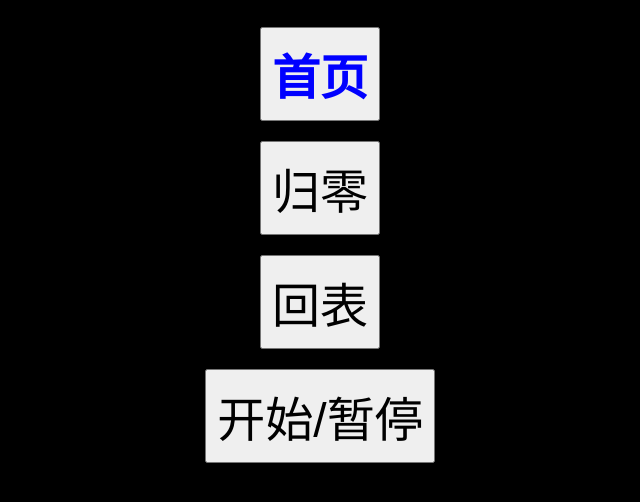
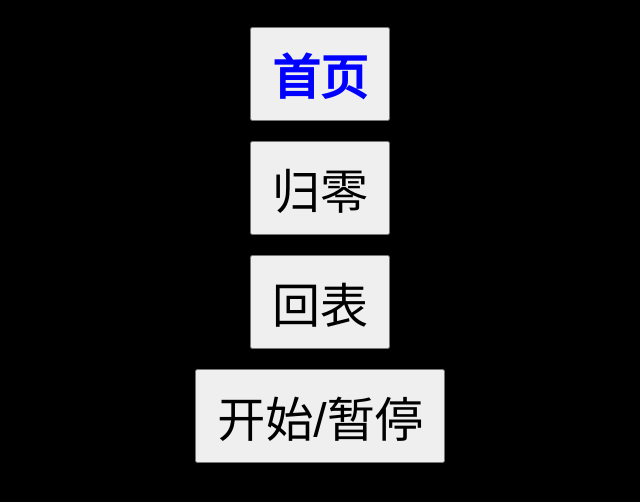
Before and after one commit to Aonionhead/timer, a plain HTML site: page index.html in a window 1280 px wide. Shown: the part 260-762 px from the top of the page, without its empty margins (320-960 px from the left). Drawn offline with Linux system fonts and the light colour scheme.

Commit message:
Update index.html

```diff
--- a/index.html
+++ b/index.html
@@ -23,14 +23,14 @@
       margin-top: 10px;
       margin-bottom: 10px; /* 添加顶部和底部间距 */
       font-size: 48px; /* 调整按钮的字体大小 */
-      padding: 10px 10px; /* 调整按钮的内边距 */
+      padding: 10px 20px; /* 调整按钮的内边距 */
     }
   </style>
   <link rel="stylesheet" href="styles.css">
 </head>
 <body>
   <div id="timer" class="timer">24.0</div>
-  <button id="btnHome" class="btn" style="color: blue; font-weight: bold;">首页</button>
+  <button id="btnHome" class="btn" style="color: blue; font-weight: bold; font-family: 楷体, KaiTi, sans-serif;">首页</button>
   <button id="btnReset" class="btn">归零</button>
   <button id="btnReset14" class="btn">回表</button>
   <button id="btnStartPause" class="btn">开始/暂停</button>
```
